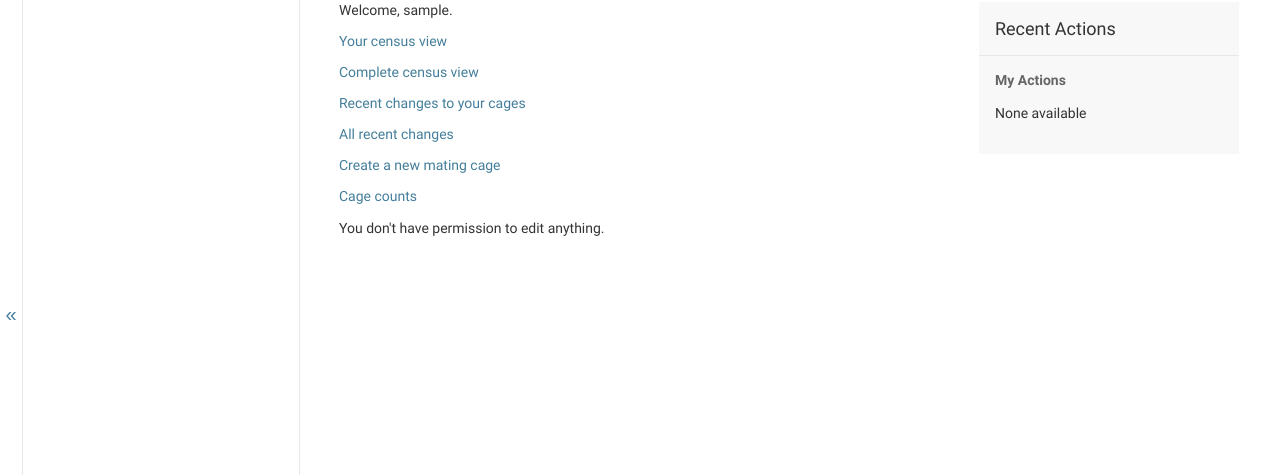
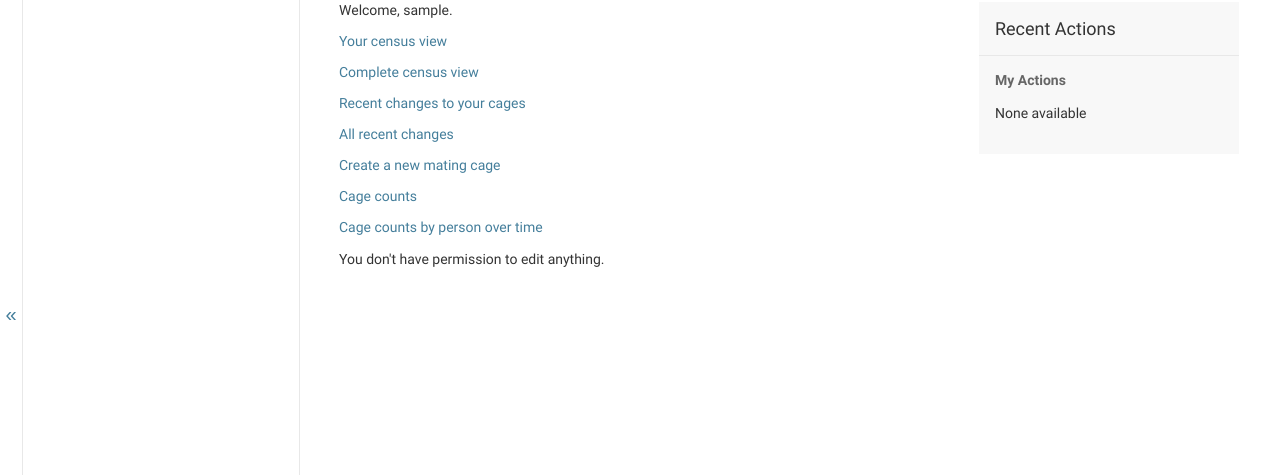
Before and after one commit to Rodgers-PAC-Lab/krill, a Django app: page /admin/ in a window 1280 px wide. Shown: the part 110-585 px from the top of the page. Run offline with Django 3.2, Linux system fonts and the light colour scheme; the visitor is signed in with stand-in values (Sample User, id 1); data comes from the database, SQL or seed files in the repository; data that the repository does not hold is empty; parts of the project's set-up code (start-up, migrations or seed data) failed here and were passed over.

Commit message:
link to cage counts over time

```diff
--- a/templates/admin/index.html
+++ b/templates/admin/index.html
@@ -18,6 +18,7 @@
   <div style="margin-bottom:15px"><a href="{% url 'colony:records' %}?proprietor={{ user.get_username }}&n=50" >All recent changes</a></div>
   <div style="margin-bottom:15px"><a href="{% url 'colony:new_mating_cage' %}" >Create a new mating cage</a></div>
   <div style="margin-bottom:15px"><a href="{% url 'colony:summary' %}" >Cage counts</a></div>
+  <div style="margin-bottom:15px"><a href="{% url 'colony:counts_by_person' %}" >Cage counts by person over time</a></div>
 
 {% if app_list %}
     {% for app in app_list %}
```
